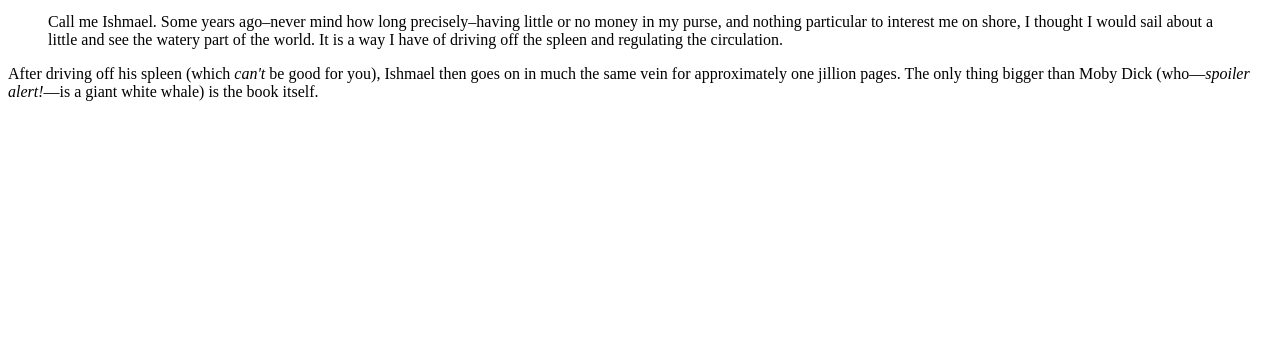
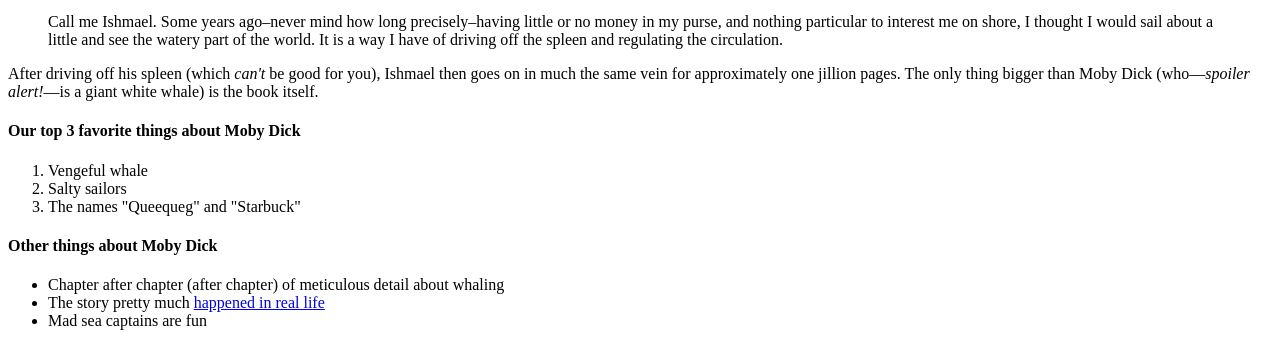
Before and after one commit to leliamesteban/sample_website, a plain HTML site: page moby_dick.html in a window 1280 px wide. Shown: the part 639-985 px from the top of the page. Before the commit the page ends 800 px from the top, so only its background shows below. Drawn offline with Linux system fonts and the light colour scheme.

Commit message:
Add ordered and unordered lists

```diff
--- a/moby_dick.html
+++ b/moby_dick.html
@@ -63,6 +63,28 @@
         alert!</em>—is a giant white whale) is the book itself.
       </p>
 
+      <h4>Our top 3 favorite things about Moby Dick</h4>
+
+      <ol>
+          <li>Vengeful whale</li>
+          <li>Salty sailors</li>
+          <li>The names "Queequeg" and "Starbuck"</li>
+      </ol>
+
+      <h4>Other things about Moby Dick</h4>
+
+      <ul>
+          <li>
+              Chapter after chapter (after chapter) of meticulous detail about whaling
+          </li>
+          <li>
+              The story pretty much
+              <a href="https://en.wikipedia.org/wiki/Essex_(whaleship)"
+                 target="_blank">happened in real life</a>
+          </li>
+          <li>Mad sea captains are fun</li>
+      </ul>
+
     </div>
 
   </body>
```
